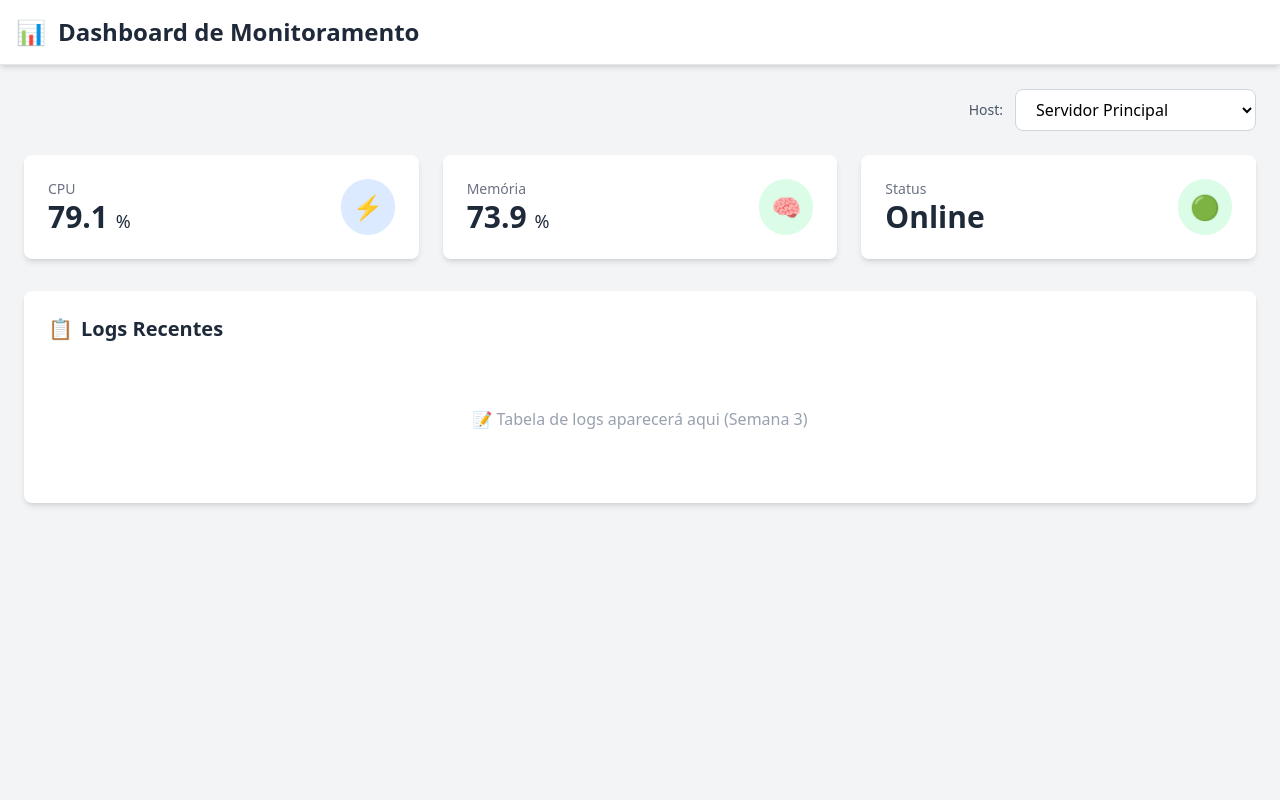
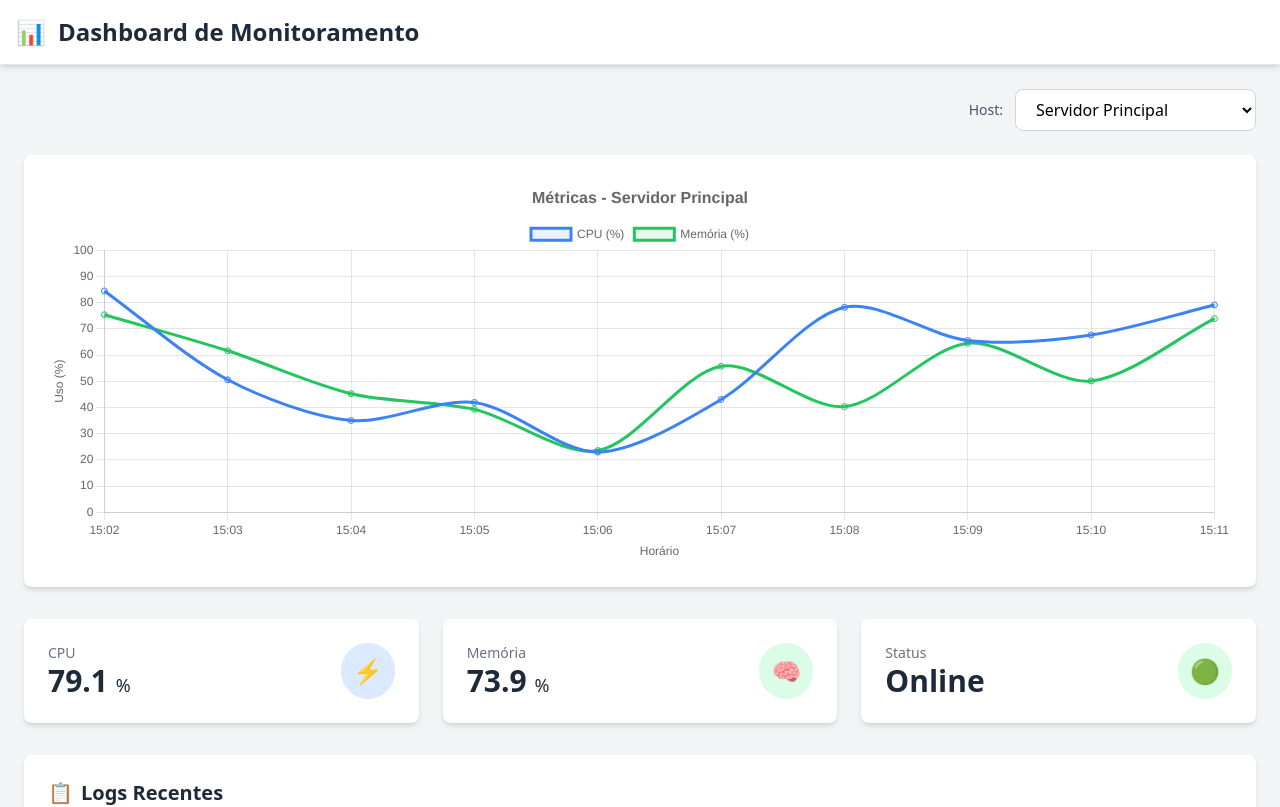
Before and after one commit to zLuuuck/monitoramento_sistemas_p2, a React (Vite) app in the folder Web/FrontEnd/: page / in a window 1280 px wide. Shown: the top 807 px of the page. Built offline with nearby package versions, Linux system fonts and the light colour scheme.

Commit message:
Gráficos com Chart.js ao dashboard

```diff
--- a/Web/FrontEnd/package.json
+++ b/Web/FrontEnd/package.json
@@ -11,7 +11,9 @@
   },
   "dependencies": {
     "@tailwindcss/vite": "^4.2.4",
+    "chart.js": "^4.5.1",
     "react": "^19.2.5",
+    "react-chartjs-2": "^5.3.1",
     "react-dom": "^19.2.5",
     "tailwindcss": "^4.2.4"
   },
--- a/Web/FrontEnd/src/App.jsx
+++ b/Web/FrontEnd/src/App.jsx
@@ -1,9 +1,10 @@
-import { useState } from 'react'
+import { useState } from 'react';
 import './App.css'
 import { useEffect } from 'react';
 import { Layout } from './shared/components/Layout';
 import { Card } from './shared/components/Card';
 import { LogsPlaceholder } from './features/logs_feat/components/LogsPlaceholder';
+import { MetricsChart } from './features/metrics/components/MetricsChart';
 import { mockApi, mockHosts } from './shared/services/mockApi';
 
 function App() {
@@ -44,6 +45,16 @@ function App() {
           </select>
         </div>
       </div>
+
+      {/* GRÁFICO - NOVO! */}
+      {!loading && metrics.length > 0 && (
+        <div className="mb-8">
+          <MetricsChart
+            metrics={metrics}
+            title={`Métricas - ${mockHosts.find(h => h.id === selectedHost)?.name}`}
+          />
+        </div>
+      )}
 
       {/* Loading */}
       {loading && (
--- /dev/null
+++ b/Web/FrontEnd/src/features/metrics/components/MetricsChart.jsx
@@ -0,0 +1,108 @@
+import { Line } from 'react-chartjs-2';
+import {
+  Chart as ChartJS,
+  CategoryScale,
+  LinearScale,
+  PointElement,
+  LineElement,
+  Title,
+  Tooltip,
+  Legend,
+} from 'chart.js';
+
+// Registrar os componentes do Chart.js
+ChartJS.register(
+  CategoryScale,
+  LinearScale,
+  PointElement,
+  LineElement,
+  Title,
+  Tooltip,
+  Legend
+);
+
+export function MetricsChart({ metrics, title }) {
+  // Se não tem dados, mostra mensagem
+  if (!metrics || metrics.length === 0) {
+    return (
+      <div className="bg-white rounded-lg shadow-md p-6 text-center text-gray-400">
+        Nenhum dado disponível para exibir no gráfico
+      </div>
+    );
+  }
+
+  // Preparar os dados para o gráfico
+  const data = {
+    labels: metrics.map(m => {
+      const date = new Date(m.timestamp);
+      return date.toLocaleTimeString('pt-BR', { hour: '2-digit', minute: '2-digit' });
+    }),
+    datasets: [
+      {
+        label: 'CPU (%)',
+        data: metrics.map(m => m.cpu_percent),
+        borderColor: 'rgb(59, 130, 246)',
+        backgroundColor: 'rgba(59, 130, 246, 0.1)',
+        tension: 0.3,
+        fill: true,
+      },
+      {
+        label: 'Memória (%)',
+        data: metrics.map(m => m.memory_percent),
+        borderColor: 'rgb(34, 197, 94)',
+        backgroundColor: 'rgba(34, 197, 94, 0.1)',
+        tension: 0.3,
+        fill: true,
+      },
+    ],
+  };
+
+  // Configurações do gráfico
+  const options = {
+    responsive: true,
+    maintainAspectRatio: false,
+    plugins: {
+      legend: {
+        position: 'top',
+      },
+      title: {
+        display: true,
+        text: title || 'Métricas em Tempo Real',
+        font: {
+          size: 16,
+        },
+      },
+      tooltip: {
+        callbacks: {
+          label: function(context) {
+            return `${context.dataset.label}: ${context.raw.toFixed(1)}%`;
+          }
+        }
+      }
+    },
+    scales: {
+      y: {
+        beginAtZero: true,
+        max: 100,
+        title: {
+          display: true,
+          text: 'Uso (%)',
+        },
+      },
+      x: {
+        title: {
+          display: true,
+          text: 'Horário',
+        },
+      },
+    },
+  };
+
+  return (
+    <div className="bg-white rounded-lg shadow-md p-6">
+      <div className="h-96">
+        <Line data={data} options={options} />
+      </div>
+    </div>
+  );
+}
```
Also changed, not shown: 1 other file (tests, documents, lock files or other folders).
